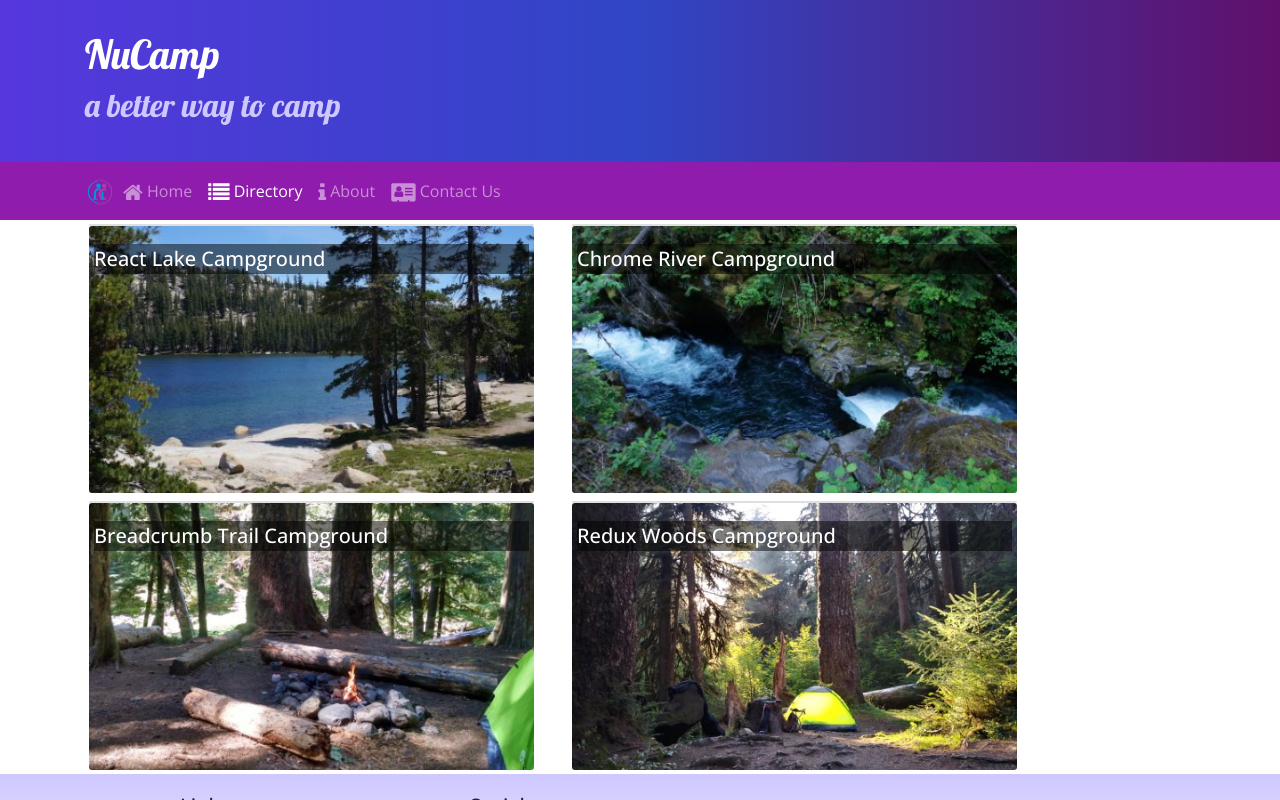
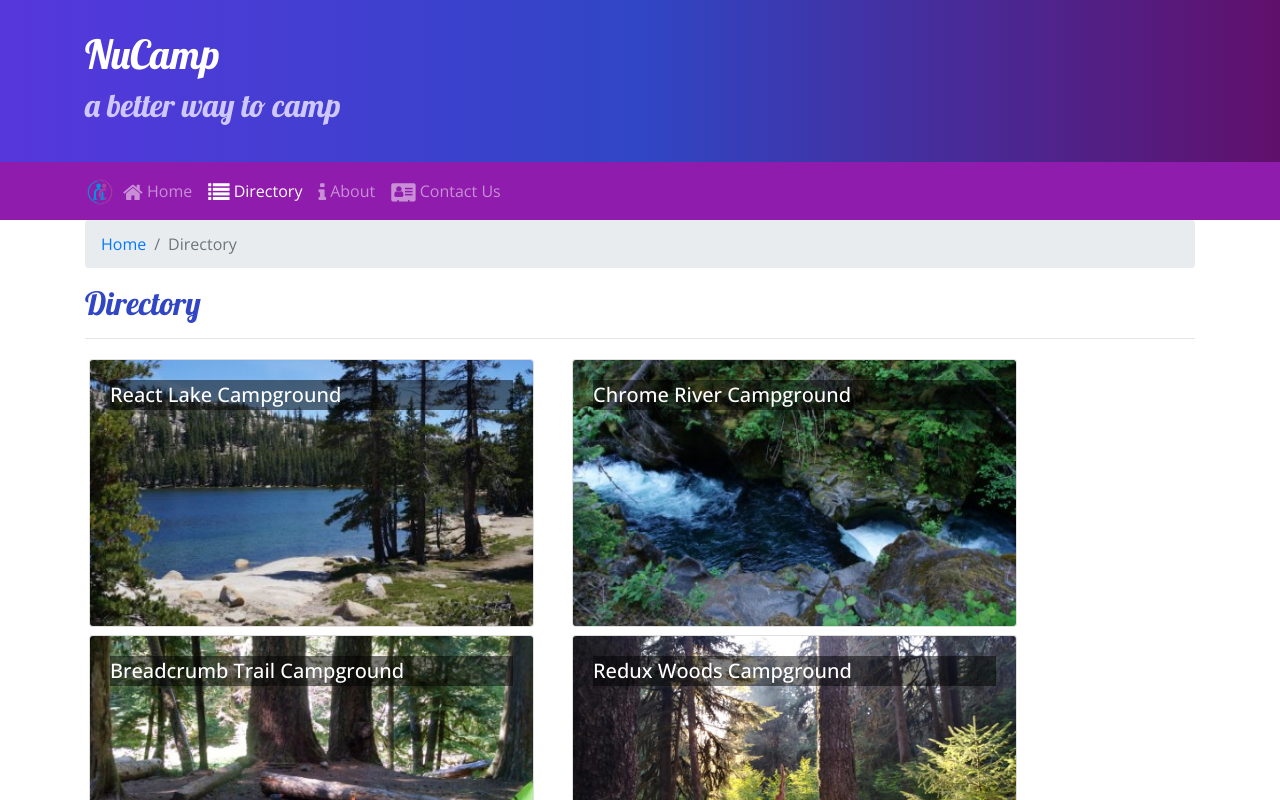
Before and after one commit to travisreed-dfw/nucampsite-react, a React (Create React App) app: page /directory in a window 1280 px wide. Shown: the top 800 px of the page. Built offline with nearby package versions, Linux system fonts and the light colour scheme.

Commit message:
Breadcrumbs

```diff
--- a/src/components/CampsiteInfoComponent.js
+++ b/src/components/CampsiteInfoComponent.js
@@ -1,5 +1,13 @@
 import React from "react";
-import { Card, CardImg, CardText, CardBody, CardTitle } from "reactstrap";
+import {
+    Card,
+    CardImg,
+    CardText,
+    CardBody,
+    Breadcrumb,
+    BreadcrumbItem,
+} from "reactstrap";
+import { Link } from "react-router-dom";
 
 function RenderCampsite({ campsite }) {
     if (campsite) {
@@ -8,7 +16,6 @@
                 <Card>
                     <CardImg top src={campsite.image} alt={campsite.name} />
                     <CardBody>
-                        <CardTitle>{campsite.name}</CardTitle>
                         <CardText>{campsite.description}</CardText>
                     </CardBody>
                 </Card>
@@ -45,8 +52,22 @@
         return (
             <div className='container'>
                 <div className='row'>
+                    <div className='col'>
+                        <Breadcrumb>
+                            <BreadcrumbItem>
+                                <Link to='/directory'>Directory</Link>
+                            </BreadcrumbItem>
+                            <BreadcrumbItem active>
+                                {props.campsite.name}
+                            </BreadcrumbItem>
+                        </Breadcrumb>
+                        <h2>{props.campsite.name}</h2>
+                        <hr />
+                    </div>
+                </div>
+                <div className='row'>
                     <RenderCampsite campsite={props.campsite} />
-                    <RenderComments comments={props.campsite.comments} />
+                    <RenderComments comments={props.comments} />
                 </div>
             </div>
         );
--- a/src/components/ContactComponent.js
+++ b/src/components/ContactComponent.js
@@ -1,10 +1,18 @@
 import React from "react";
+import { Breadcrumb, BreadcrumbItem } from "reactstrap";
+import { Link } from "react-router-dom";
 
 function Contact(props) {
     return (
         <div className='container'>
             <div className='row'>
                 <div className='col'>
+                    <Breadcrumb>
+                        <BreadcrumbItem>
+                            <Link to='/home'>Home</Link>
+                        </BreadcrumbItem>
+                        <BreadcrumbItem active>Contact Us</BreadcrumbItem>
+                    </Breadcrumb>
                     <h2>Contact Us</h2>
                     <hr />
                 </div>
--- a/src/components/DirectoryComponent.js
+++ b/src/components/DirectoryComponent.js
@@ -1,8 +1,29 @@
 import React, { Component } from "react";
-import { Card, CardImg, CardImgOverlay, CardTitle } from "reactstrap";
+import {
+    Card,
+    CardImg,
+    CardImgOverlay,
+    CardTitle,
+    Breadcrumb,
+    BreadcrumbItem,
+} from "reactstrap";
+import { Link } from "react-router-dom";
 
-function RenderDirectoryItem(props) {
-    return <Card></Card>;
+function RenderDirectoryItem({ campsite }) {
+    return (
+        <Card>
+            <Link to={`/directory/${campsite.id}`}>
+                <CardImg
+                    width='100%'
+                    src={campsite.image}
+                    alt={campsite.name}
+                />
+                <CardImgOverlay>
+                    <CardTitle>{campsite.name}</CardTitle>
+                </CardImgOverlay>
+            </Link>
+        </Card>
+    );
 }
 
 class Directory extends Component {
@@ -11,20 +32,24 @@
             return (
                 <div key={campsite.id} className='col-md-5 m-1'>
                     <RenderDirectoryItem campsite={campsite} />
-                    <CardImg
-                        width='100%'
-                        src={campsite.image}
-                        alt={campsite.name}
-                    />
-                    <CardImgOverlay>
-                        <CardTitle>{campsite.name}</CardTitle>
-                    </CardImgOverlay>
                 </div>
             );
         });
 
         return (
             <div className='container'>
+                <div className='row'>
+                    <div className='col'>
+                        <Breadcrumb>
+                            <BreadcrumbItem>
+                                <Link to='/home'>Home</Link>
+                            </BreadcrumbItem>
+                            <BreadcrumbItem active>Directory</BreadcrumbItem>
+                        </Breadcrumb>
+                        <h2>Directory</h2>
+                        <hr />
+                    </div>
+                </div>
                 <div className='row'>{directory}</div>
             </div>
         );
--- a/src/components/MainComponent.js
+++ b/src/components/MainComponent.js
@@ -45,11 +45,32 @@
             );
         };
 
+        const CampsiteWithId = ({ match }) => {
+            return (
+                <CampsiteInfo
+                    campsite={
+                        this.state.campsites.filter(
+                            (campsite) =>
+                                campsite.id === +match.params.campsiteId
+                        )[0]
+                    }
+                    comments={this.state.comments.filter(
+                        (comment) =>
+                            comment.campsiteId === +match.params.campsiteId
+                    )}
+                />
+            );
+        };
+
         return (
             <div>
                 <Header />
                 <Switch>
                     <Route path='/home' component={HomePage} />
+                    <Route
+                        path='/directory/:campsiteId'
+                        component={CampsiteWithId}
+                    />
                     <Route
                         exact
                         path='/directory'
```
Also changed, not shown: 1 other file (tests, documents, lock files or other folders).
